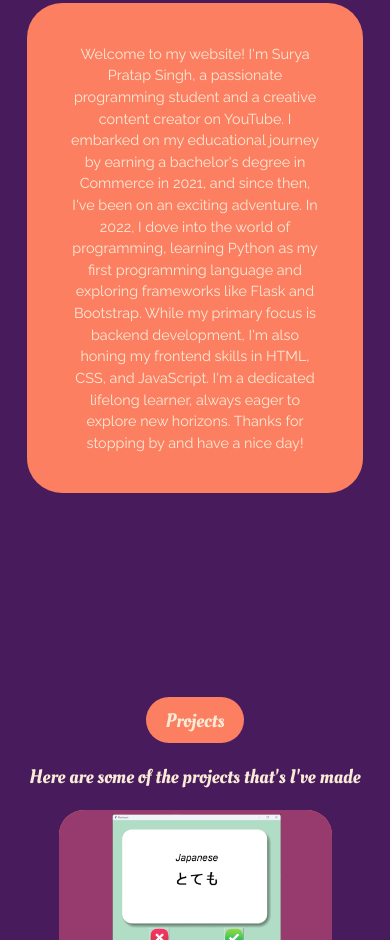
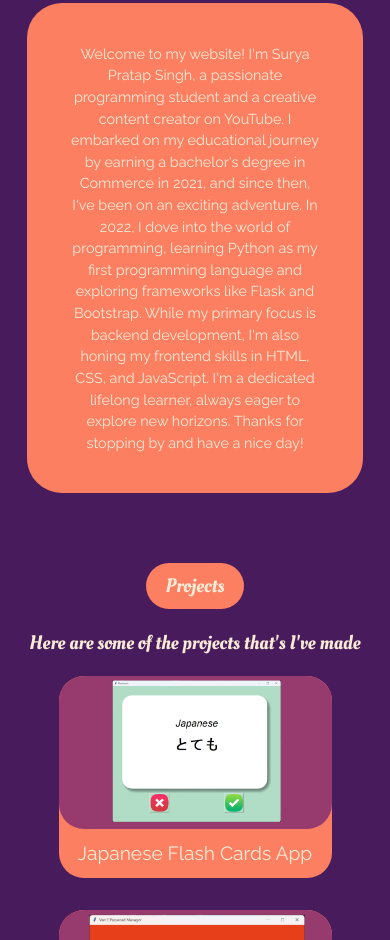
Before and after one commit to ssjshivam/ssjshivam.github.io, a plain HTML site: page index.html in a window 390 px wide. Shown: the part 1060-2000 px from the top of the page. Drawn offline with nearby package versions, Linux system fonts and the light colour scheme.

Commit message:
Fixed Some margin b/w about and projects

```diff
--- a/static/styles.css
+++ b/static/styles.css
@@ -454,7 +454,7 @@ footer {
   color:antiquewhite ;
 }
 
-/* Styling when user is in mobile mode */
+/* Styling when user is in mobile mode ---------------------------*/
 
 @media (max-width: 768px) {
 
@@ -476,6 +476,9 @@ footer {
     flex-direction: row;
   }
 
+  .about {
+    height: 90vh;
+  }
 
   .about-heading{
     height: 10vh;
@@ -529,7 +532,6 @@ footer {
 
   .projects-heading {
     height: 10vh;
-    margin-top: 50px;
   }
 
   .projects-heading-text {
```
